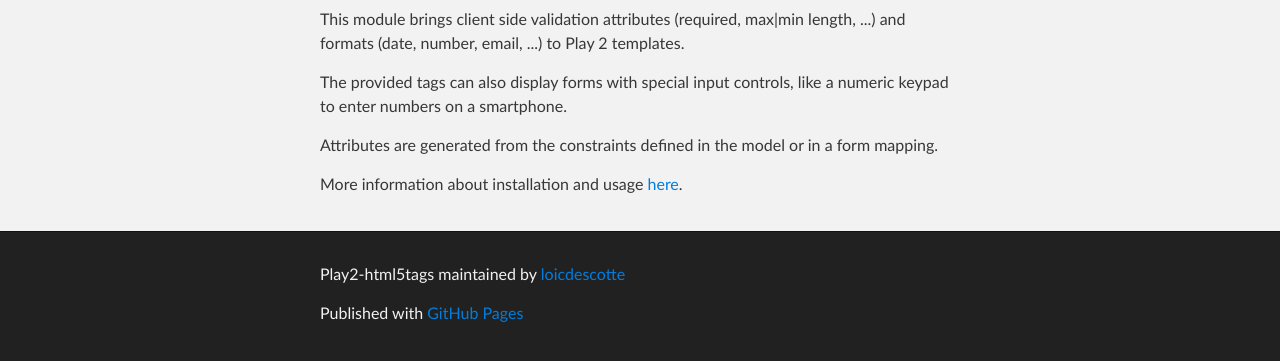
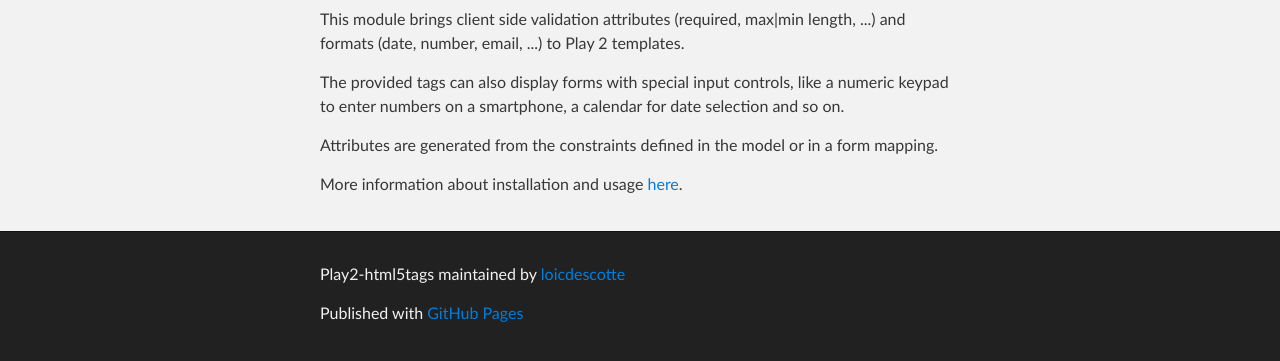
Before and after one commit to loicdescotte/Play2-HTML5Tags, a plain HTML site: page index.html in a window 1280 px wide. Shown: the part 439-800 px from the top of the page. Drawn offline with Linux system fonts and the light colour scheme.

Commit message:
Update index.html

```diff
--- a/index.html
+++ b/index.html
@@ -37,7 +37,7 @@
 
     <p>This module brings client side validation attributes (required, max|min length, ...) and formats (date, number, email, ...) to Play 2 templates.</p>
 
-    <p>The provided tags can also display forms with special input controls, like a numeric keypad to enter numbers on a smartphone.</p>
+    <p>The provided tags can also display forms with special input controls, like a numeric keypad to enter numbers on a smartphone, a calendar for date selection and so on.</p>
 
     <p>Attributes are generated from the constraints defined in the model or in a form mapping.</p>
     <p>More information about installation and usage <a href="http://github.com/loicdescotte/Play2-HTML5Tags/blob/master/README.md">here</a>.</p>
```
